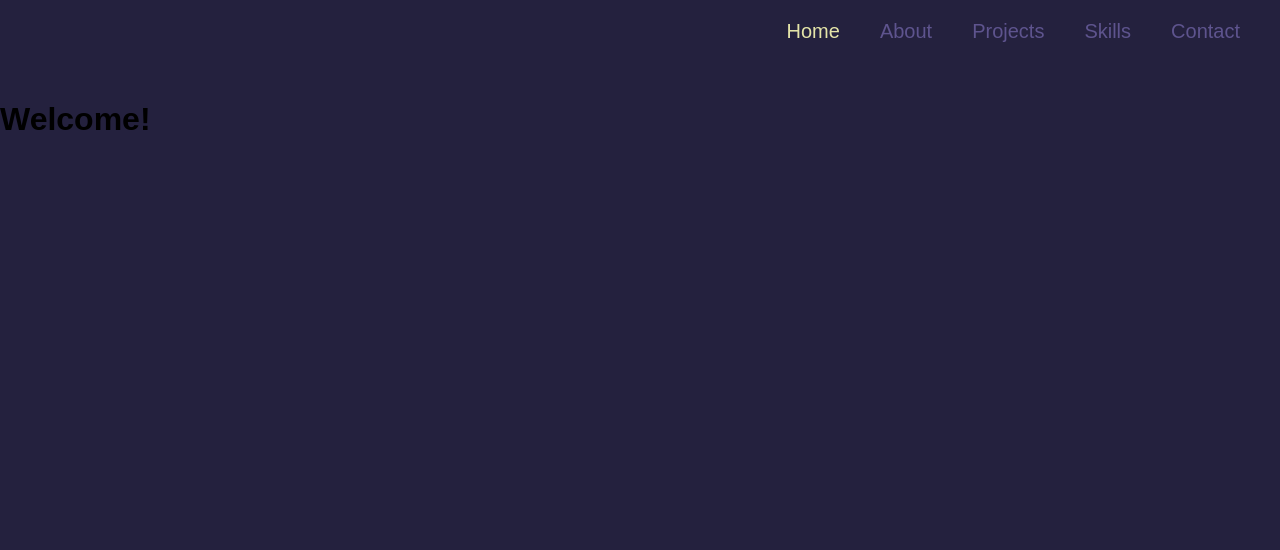
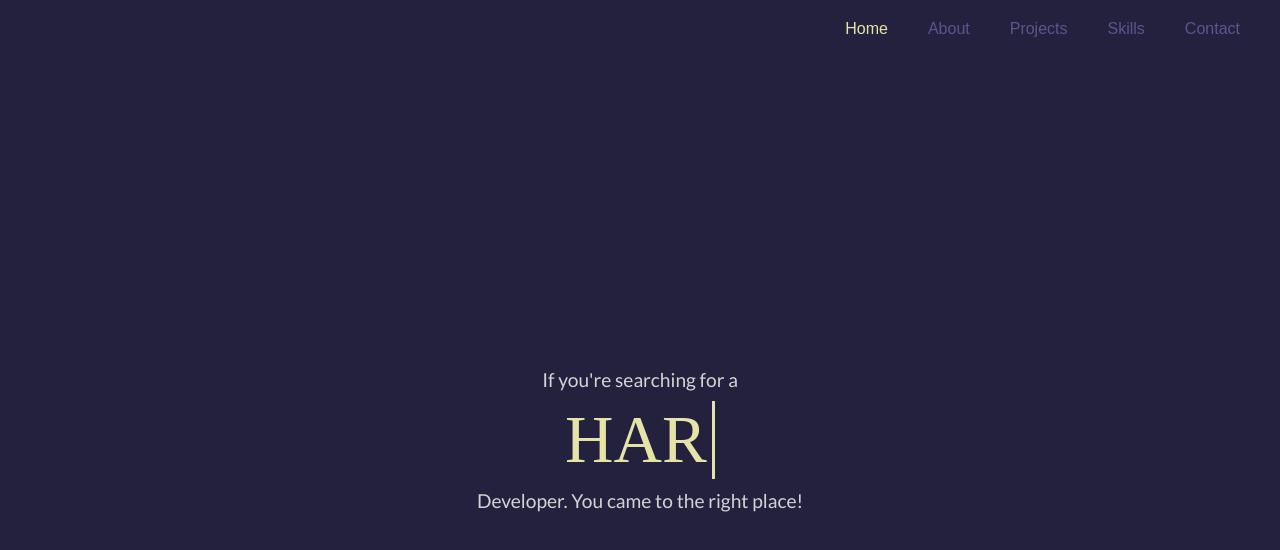
Before and after one commit to pahferreira/portfolio, a React (Create React App) app: page / in a window 1280 px wide. Shown: the top 550 px of the page. Built offline with nearby package versions, Linux system fonts and the light colour scheme.

Commit message:
homepage

```diff
--- a/src/components/Navbar/styled.ts
+++ b/src/components/Navbar/styled.ts
@@ -12,7 +12,7 @@ type NavLinkProps = {
 }
 
 export const NavLink = styled(Link)<NavLinkProps>`
-  font-size: 20px;
+  font-size: ${({ theme }) => theme.fontSizes.text};
   color: ${({ active, theme }) =>
     active === 'true' ? theme.colors.secondary : theme.colors.primary};
   margin: 0px 20px;
--- a/src/utils/theme.ts
+++ b/src/utils/theme.ts
@@ -7,10 +7,10 @@ const theme = {
     lightPrimary: '#322F4D',
   },
   fontSizes: {
-    sectionTitle: '72px',
-    title: '32px',
-    subtitle: '20px',
-    text: '14px',
+    sectionTitle: '4.2rem',
+    title: '2rem',
+    subtitle: '1.2rem',
+    text: '1rem',
     small: '12px',
   },
   fontFamilies: {
--- a/src/views/Home/index.tsx
+++ b/src/views/Home/index.tsx
@@ -1,12 +1,59 @@
-import React, { FC } from 'react'
+import React, { FC, useState, useEffect } from 'react'
+import { Container, Subtitle, Title, Cursor } from './styled'
 import Navbar from 'components/Navbar'
 
+const WORDS = ['Creative', 'Hard Worker', 'Frontend', 'React', 'React Native']
+const TYPING_DELAY = 150
+const ERASING_DELAY = 100
+const START_TO_ERASE_DELAY = 1500
+const NEXT_WORD = 1000
+
+const sleep = (milliseconds: number) => {
+  return new Promise((resolve) => setTimeout(resolve, milliseconds))
+}
+
 const Home: FC = () => {
+  const [activeWordIndex, setActiveWordIndex] = useState<number>(0)
+  const [wordToShow, setwordToShow] = useState<string>('')
+  const [isTyping, setIsTyping] = useState(true)
+
+  const typeAndErase = async (word: string) => {
+    // Typing
+    setIsTyping(true)
+    for (let i = 0; i < word.length; i++) {
+      await sleep(TYPING_DELAY)
+      setwordToShow((prevState) => prevState + word[i])
+    }
+    setIsTyping(false)
+    await sleep(START_TO_ERASE_DELAY)
+    setIsTyping(true)
+    // Erasing
+    for (let i = 0; i < word.length; i++) {
+      await sleep(ERASING_DELAY)
+      setwordToShow((prevState) => prevState.slice(0, prevState.length - 1))
+    }
+    // Next Word
+    setIsTyping(false)
+    await sleep(NEXT_WORD)
+    setActiveWordIndex((prevState) => (prevState + 1) % WORDS.length)
+  }
+
+  useEffect(() => {
+    typeAndErase(WORDS[activeWordIndex])
+  }, [activeWordIndex])
+
   return (
-    <div>
+    <>
       <Navbar />
-      <h1>Welcome!</h1>
-    </div>
+      <Container>
+        <Subtitle>If you're searching for a</Subtitle>
+        <Title>
+          {wordToShow}
+          <Cursor typing={isTyping}>&nbsp;</Cursor>
+        </Title>
+        <Subtitle>Developer. You came to the right place!</Subtitle>
+      </Container>
+    </>
   )
 }
 
--- /dev/null
+++ b/src/views/Home/styled.ts
@@ -0,0 +1,50 @@
+import styled, { keyframes } from 'styled-components'
+
+export const Container = styled.div`
+  height: 90vh;
+  display: flex;
+  justify-content: center;
+  align-items: center;
+  flex-direction: column;
+`
+
+export const Title = styled.p`
+  margin: 10px 0;
+  font-family: ${({ theme }) => theme.fontFamilies.nunito};
+  font-size: ${({ theme }) => theme.fontSizes.sectionTitle};
+  color: ${({ theme }) => theme.colors.secondary};
+  text-transform: uppercase;
+  text-align: center;
+  @media screen and (max-width: 600px) {
+    font-size: ${({ theme }) => theme.fontSizes.title};
+  }
+`
+
+export const Subtitle = styled.p`
+  margin: 0;
+  font-family: ${({ theme }) => theme.fontFamilies.lato};
+  font-size: ${({ theme }) => theme.fontSizes.subtitle};
+  color: ${({ theme }) => theme.colors.text};
+`
+
+const blink = keyframes`
+  0% { opacity: 1 }
+  49% { opacity: 1 }
+  50% { opacity: 0 }
+  99% { opacity: 0 }
+  100% { opacity: 1 }
+`
+
+type CursorProps = {
+  typing?: boolean
+}
+
+export const Cursor = styled.span<CursorProps>`
+  display: inline-block;
+  width: 3px;
+  height: 100%;
+  background-color: ${({ theme }) => theme.colors.secondary};
+  margin-left: 5px;
+  animation: ${blink} 1s infinite;
+  animation: ${({ typing }) => typing && 'none'};
+`
```
